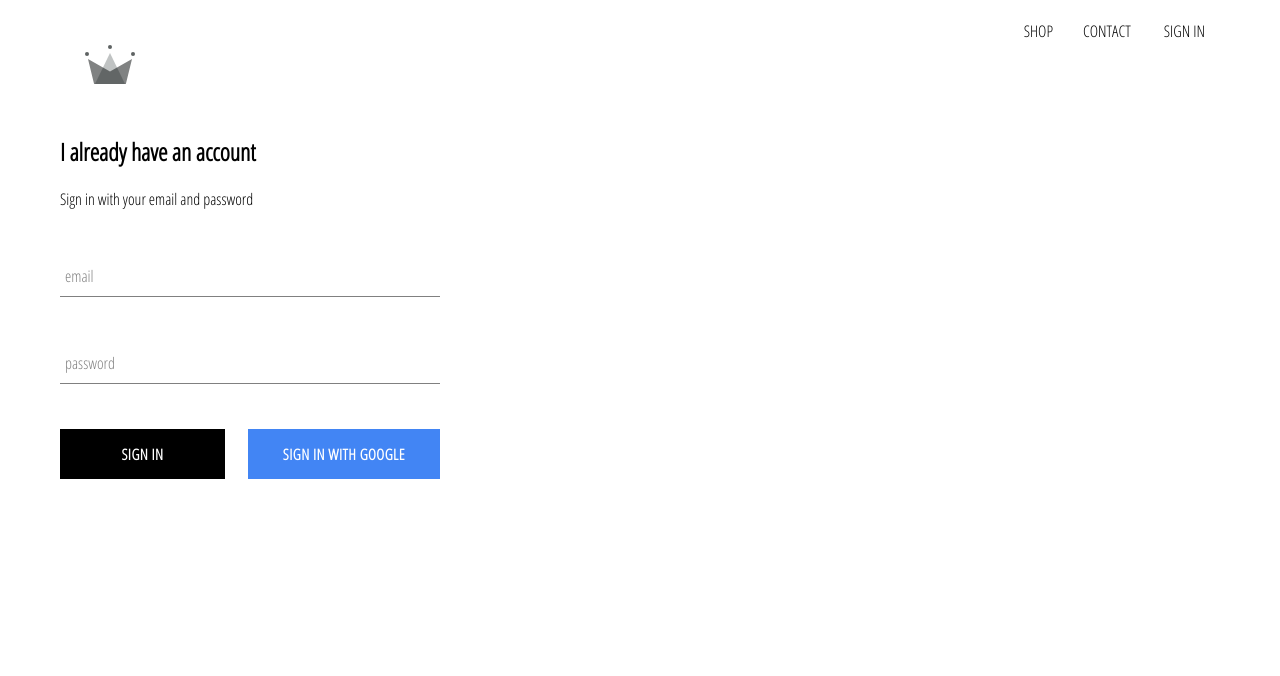
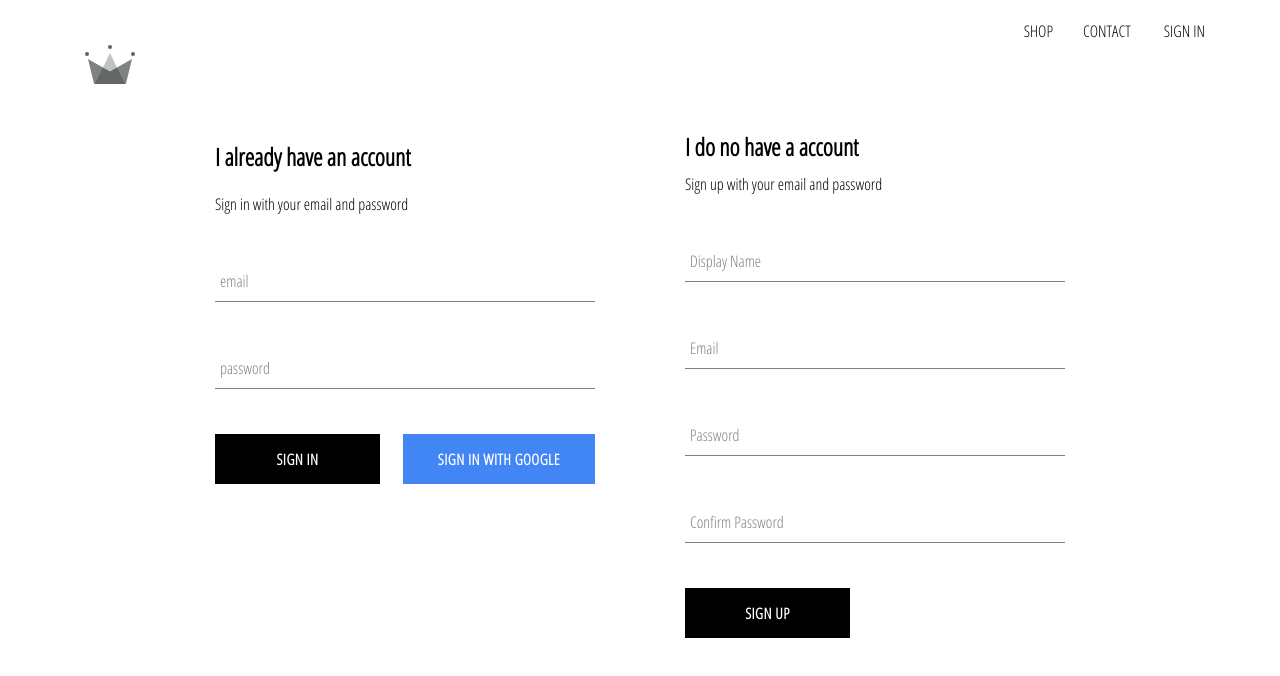
Before and after one commit to lucca86/clothing, a React (Create React App) app: page /signin in a window 1280 px wide. Shown: the top 676 px of the page. Built offline with nearby package versions, Linux system fonts and the light colour scheme; no server answers.

Commit message:
Implemented firebase utils, included ability to store autheticated users into firestore database

```diff
--- a/src/App.js
+++ b/src/App.js
@@ -7,7 +7,7 @@
 import ShopPage from './pages/shop/shop.component';
 import SignInAndSignUpPage from './pages/sign-in-and-sign-up/sign-in-and-sign-up.component';
 import Header from './components/header/header.component';
-import { auth } from './firebase/firebase.utils';
+import { auth, createUserProfileDocument } from './firebase/firebase.utils';
 
 
 class App extends React.Component {
@@ -22,10 +22,24 @@
   unsubscribeFromAuth = null;
 
   componentDidMount() {
-    this.unsubscribeFromAuth = auth.onAuthStateChanged( user => {
-      this.setState({ currentUser: user });
+    this.unsubscribeFromAuth = auth.onAuthStateChanged( async userAuth => {
+      if(userAuth) {
+        const userRef= await createUserProfileDocument(userAuth);
 
-      console.log(user);
+        userRef.onSnapshot(snapShot => {
+          this.setState({
+            currentUser: {
+              id: snapShot.id,
+              ...snapShot.data()
+            }
+          });
+          console.log(this.state);
+
+        });
+
+      }
+        this.setState({ currentUser: userAuth});
+
     });
   }
 
--- /dev/null
+++ b/src/components/sign-up/sign-up.component.jsx
@@ -0,0 +1,100 @@
+import React from 'react';
+
+import FormInput from '../form-input/form-input.component';
+import CustomButton from '../custom-button/custom-button.component';
+
+import { auth, createUserProfileDocument } from '../../firebase/firebase.utils';
+
+import './sign-up.styles.scss';
+
+class SignUp extends React.Component {
+
+    constructor() {
+        super();
+
+        this.state = {
+            displayName: '',
+            email: '',
+            password: '',
+            confirmPassword: ''
+        }
+    }
+
+    handleSubmit = async event => {
+        event.preventDefault();
+        const { displayName, email, password, confirmPassword } = this.state;
+
+        if(password !== confirmPassword) {
+            alert("passwords don't match");
+            return;
+        }
+
+        try {
+            const { user } = await auth.createUserWithEmailAndPassword(email, password);
+
+            await createUserProfileDocument(user, { displayName });
+
+            this.setState({
+                displayName: '',
+                email: '',
+                password: '',
+                confirmPassword: ''
+            })
+        } catch (error) {
+            console.error(error)
+        }
+    }
+
+    handleChange = event => {
+        const { name, value } = event.target;
+
+        this.setState({[name]: value});
+    }
+
+    render() {
+        const { displayName, email, password, confirmPassword } = this.state;
+        return (
+            <div className='sign-up'>
+                <h2 className='title'>I do no have a account</h2>
+                <span>Sign up with your email and password</span>
+                <form className='sign-up-form' onSubmit={this.handleSubmit}>
+                    <FormInput
+                        type='text'
+                        name='displayName'
+                        value={displayName}
+                        onChange={this.handleChange}
+                        label='Display Name'
+                        required
+                    />
+                    <FormInput
+                        type='email'
+                        name='email'
+                        value={email}
+                        onChange={this.handleChange}
+                        label='Email'
+                        required
+                    />
+                    <FormInput
+                        type='password'
+                        name='password'
+                        value={password}
+                        onChange={this.handleChange}
+                        label='Password'
+                        required
+                    />
+                    <FormInput
+                        type='password'
+                        name='confirmPassword'
+                        value={confirmPassword}
+                        onChange={this.handleChange}
+                        label='Confirm Password'
+                        required
+                    />
+                    <CustomButton type='submit'> SIGN UP </CustomButton>
+                </form>
+            </div>
+        )
+    }
+}
+
+export default SignUp;
--- /dev/null
+++ b/src/components/sign-up/sign-up.styles.scss
@@ -0,0 +1,10 @@
+.sign-up {
+    display: flex;
+    flex-direction: column;
+    width: 380px;
+
+    .title {
+        margin: 10px 0;
+
+    }
+}
--- a/src/firebase/firebase.utils.js
+++ b/src/firebase/firebase.utils.js
@@ -14,6 +14,31 @@
     measurementId: "G-PQNX8J5NDB"
   };
 
+  export const createUserProfileDocument = async (userAuth, additionalData) => {
+      if(!userAuth) return;
+
+      const userRef = firestore.doc(`users/${userAuth.uid}`);
+
+      const snapShot = await userRef.get();
+
+      if(!snapShot.exist) {
+          const { displayName, email} = userAuth;
+          const createdAt = new Date();
+
+          try {
+              await userRef.set({
+                  displayName,
+                  email,
+                  createdAt,
+                  ...additionalData
+              })
+          } catch (error) {
+              console.log('Error creating user', error.message);
+          }
+      }
+      return userRef;
+  }
+
   firebase.initializeApp(config);
 
   export const auth = firebase.auth();
--- a/src/pages/sign-in-and-sign-up/sign-in-and-sign-up.component.jsx
+++ b/src/pages/sign-in-and-sign-up/sign-in-and-sign-up.component.jsx
@@ -1,12 +1,14 @@
 import React from 'react';
 
 import SignIn from '../../components/sign-in/sign-in.component';
+import SignUp from '../../components/sign-up/sign-up.component';
 
 import './sign-in-and-sign-up.styles.scss';
 
 const SignInAndSignUpPage = () => (
     <div className='sign-in-and-sign-up'>
         <SignIn />
+        <SignUp />
     </div>
 )
 
--- a/src/pages/sign-in-and-sign-up/sign-in-and-sign-up.styles.scss
+++ b/src/pages/sign-in-and-sign-up/sign-in-and-sign-up.styles.scss
@@ -0,0 +1,6 @@
+.sign-in-and-sign-up {
+    width: 850px;
+    display: flex;
+    justify-content: space-between;
+    margin: 30px auto;
+}
```
